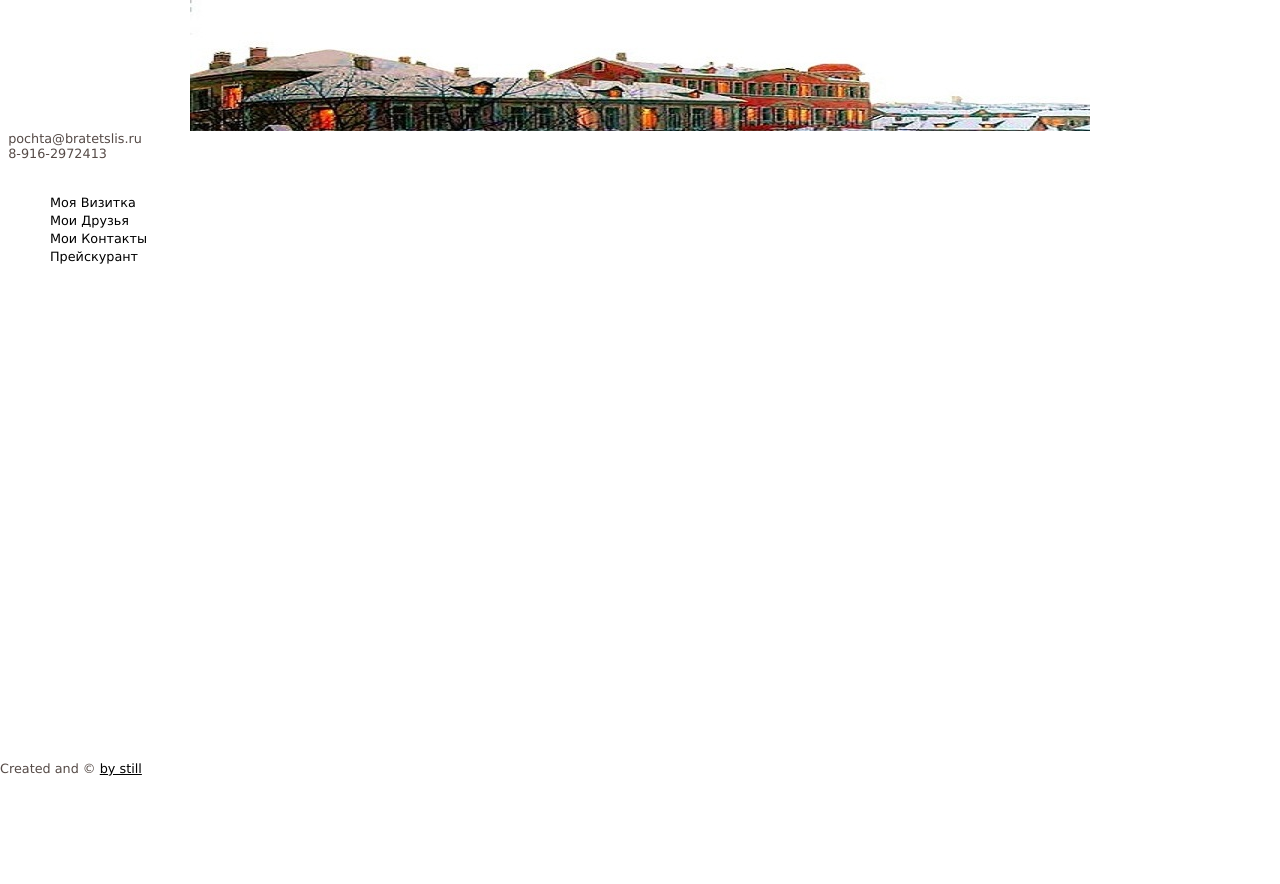
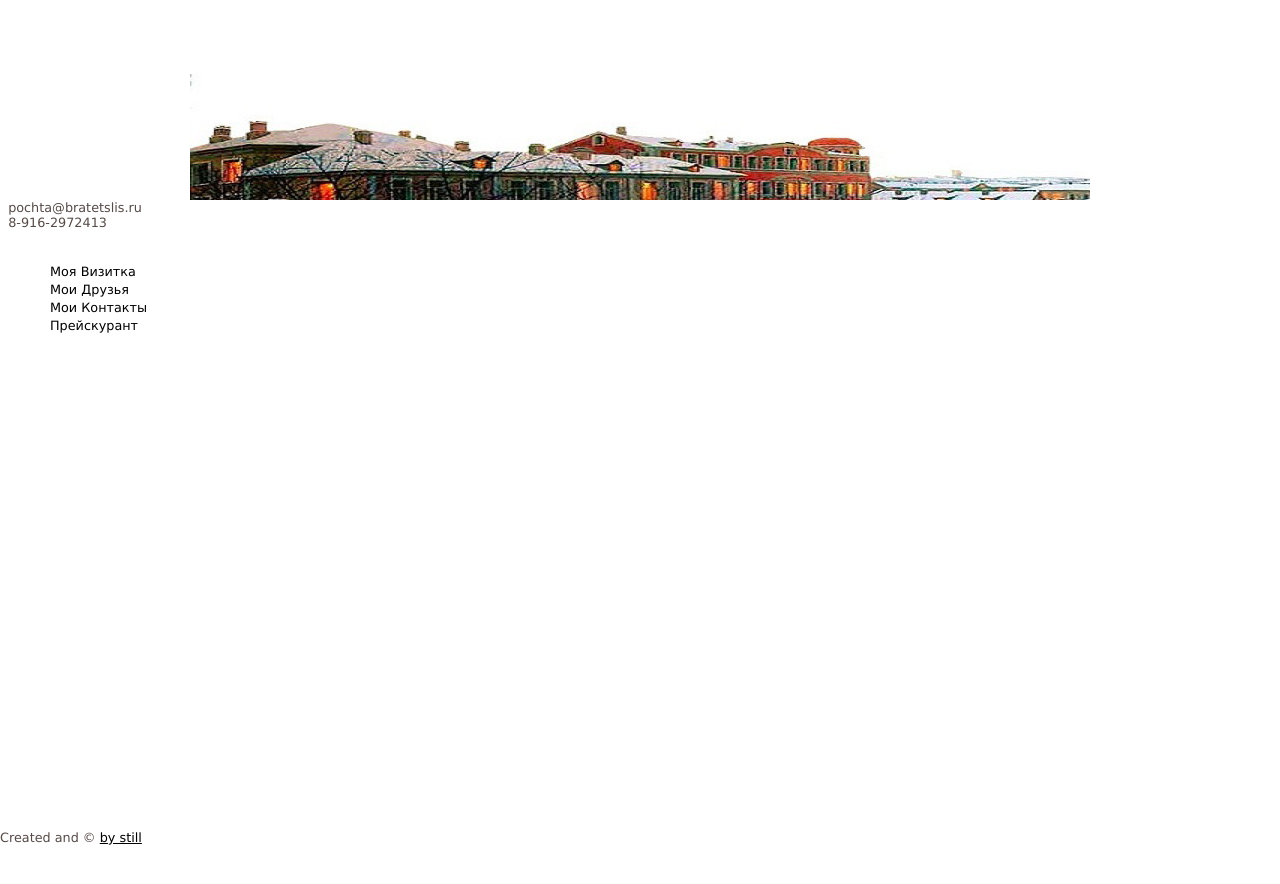
Before and after one commit to bratetslis/Site, a Jekyll site: the page built from Price.md, in a window 1280 px wide. Shown: the top 884 px of the page. Built offline with Jekyll 4.4.1, drawn with Linux system fonts in a browser that asks for light colours.

Commit message:
Update _layouts/type3.html

```diff
--- a/_layouts/type3.html
+++ b/_layouts/type3.html
@@ -29,7 +29,7 @@
 </head>
 
 <body>
-<center><img src="../img/ForLogo3.jpg"></img></center>
+<center><img src="../img/ForLogo4.jpg"></img></center>
 
 </div><!-- end banner -->
 	<div id="mainnavi">
```
